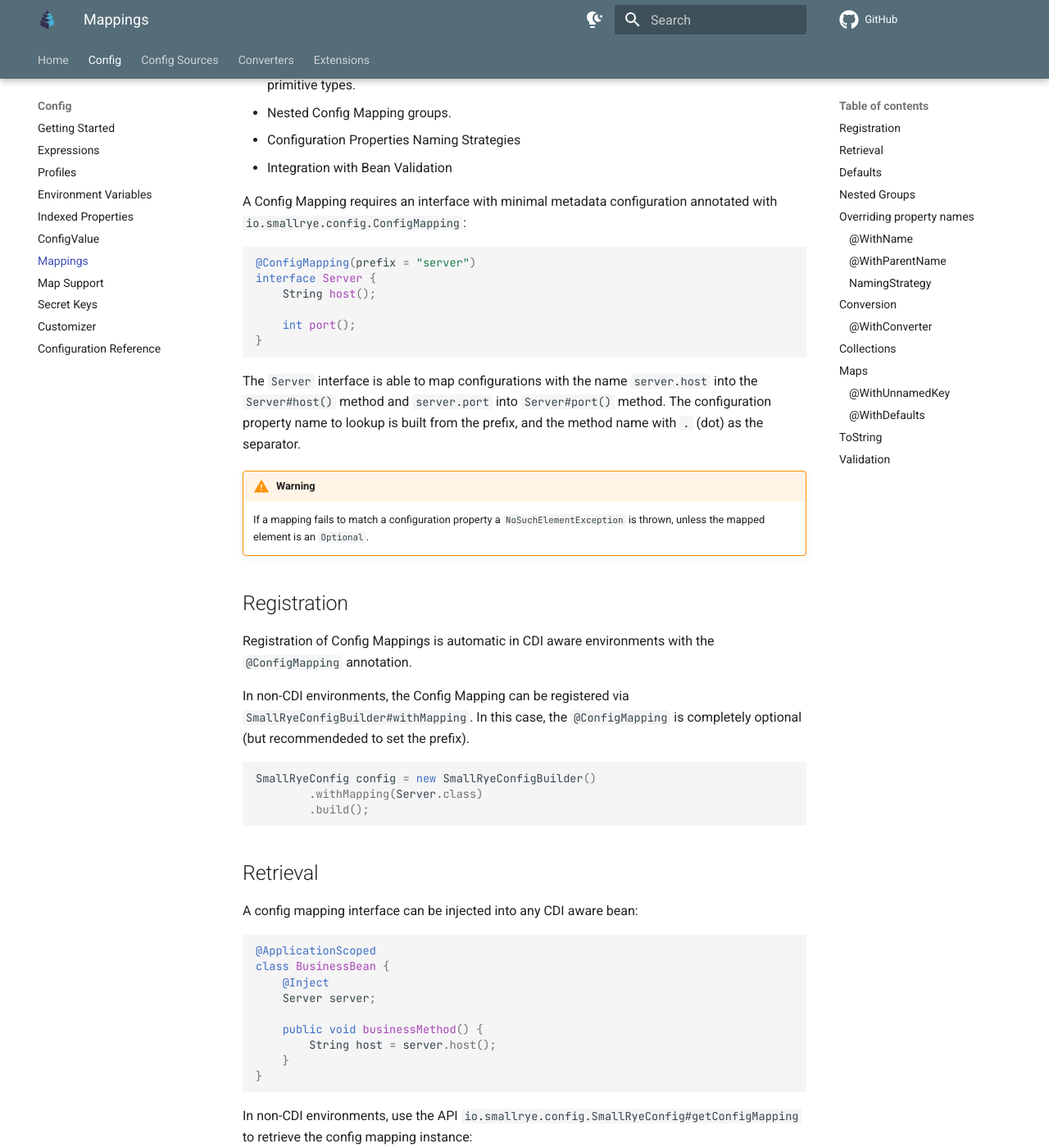
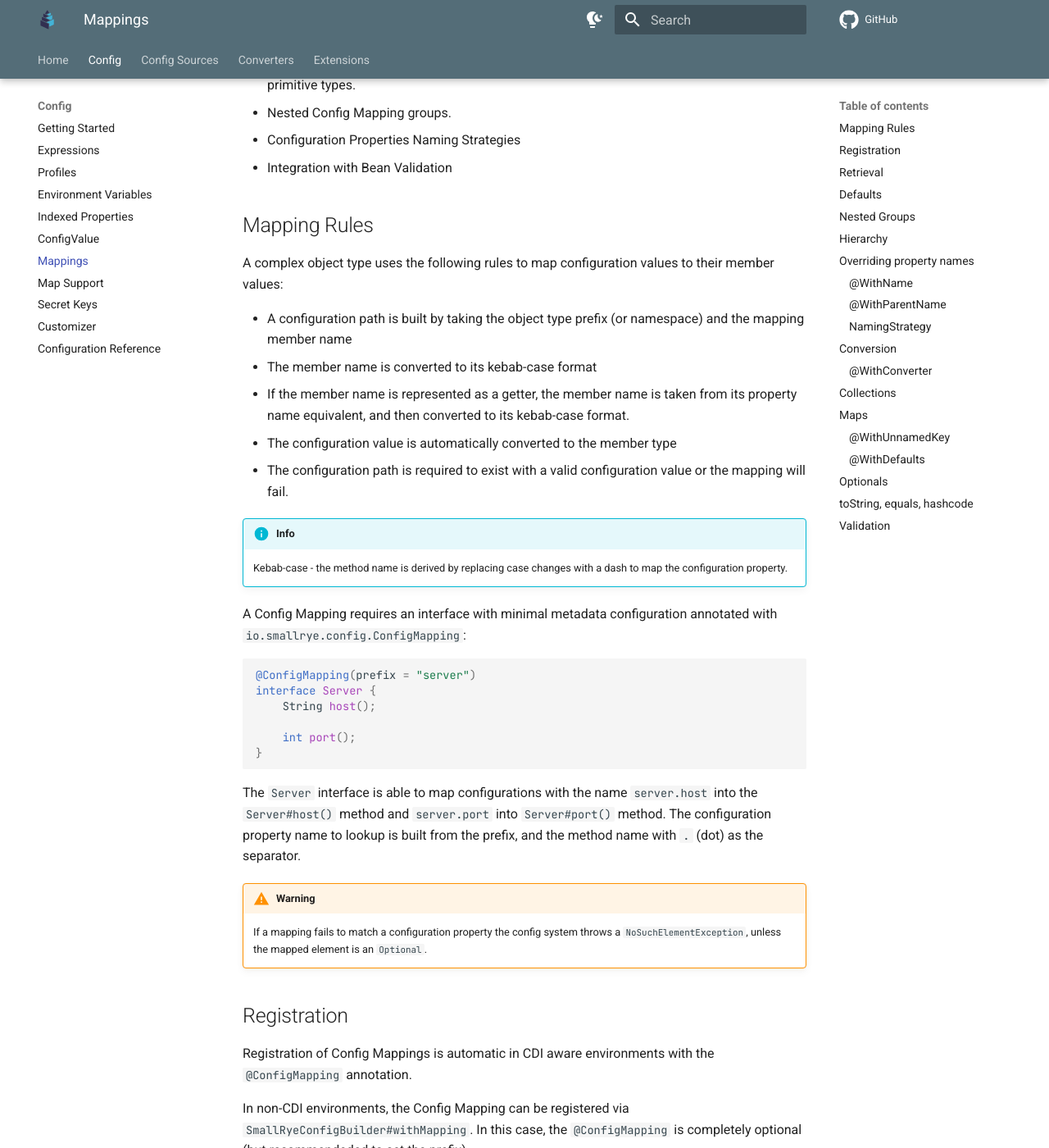
Before and after one commit to smallrye/smallrye-config, an MkDocs documentation site: the page built from documentation/src/main/docs/config/mappings.md, in a window 1280 px wide and 1400 px high, scrolled down 255 px. Shown: the whole window at 82% size. Built offline with MkDocs 1.6.1 and Material for MkDocs 9.7.7, drawn with Linux system fonts in a browser that asks for light colours; comment, search, counter and statistics services are not loaded; the version menu is left out; some of the changed text lies outside the part shown.

Commit message:
Improve mappings documentation

````diff
--- a/documentation/src/main/docs/config/mappings.md
+++ b/documentation/src/main/docs/config/mappings.md
@@ -7,6 +7,21 @@ share the same prefix (or namespace). It supports the following set of features:
 - Nested Config Mapping groups.
 - Configuration Properties Naming Strategies
 - Integration with Bean Validation
+
+## Mapping Rules
+
+A complex object type uses the following rules to map configuration values to their member values:
+
+- A configuration path is built by taking the object type prefix (or namespace) and the mapping member name
+- The member name is converted to its kebab-case format
+- If the member name is represented as a getter, the member name is taken from its property name equivalent, and then
+  converted to its kebab-case format.
+- The configuration value is automatically converted to the member type
+- The configuration path is required to exist with a valid configuration value or the mapping will fail.
+
+!!! info
+
+    Kebab-case - the method name is derived by replacing case changes with a dash to map the configuration property.
 
 A Config Mapping requires an interface with minimal metadata configuration annotated with
 `io.smallrye.config.ConfigMapping`:
@@ -26,8 +41,8 @@ method name with `.` (dot) as the separator.
 
 !!! warning
 
-    If a mapping fails to match a configuration property a `NoSuchElementException` is thrown, unless the mapped
-    element is an `Optional`.
+    If a mapping fails to match a configuration property the config system throws a `NoSuchElementException`, unless
+    the mapped element is an `Optional`.
 
 ## Registration
 
@@ -68,12 +83,13 @@ Server server = config.getConfigMapping(Server.class);
 
 !!! info
 
-    Config Mapping instances are cached. They are populated when the `Config` instance is initialized and their values
-    are not updated on Config Source changes.
+    Config Mapping instances are cached. They are populated when the `SmallRyeConfig` instance is initialized and
+    their values are not updated on `ConfigSource` changes.
 
 For a Config Mapping to be valid, it needs to match every configuration property name contained in the `Config` under
 the specified prefix set in `@ConfigMapping`. This prevents unknown configuration properties in the `Config`. This
-behaviour can be disabled with the configuration `smallrye.config.mapping.validate-unknown=false`.
+behaviour can be disabled with the configuration `smallrye.config.mapping.validate-unknown=false`, or by ignoring
+specified paths with `io.smallrye.config.SmallRyeConfigBuilder.withMappingIgnore`.
 
 ## Defaults
 
@@ -96,6 +112,10 @@ return the value `bar`.
 ## Nested Groups
 
 A nested mapping provides a way to map sub-groups of configuration properties.
+
+- A nested type contributes with its name (converted to its kebab-case format)
+- The configuration path is built by taking the root object type prefix (or namespace), the nested type name and the
+member name of the nested type
 
 ```java
 @ConfigMapping(prefix = "server")
@@ -126,6 +146,35 @@ server.log.rotate=false
 
 The method name of a mapping group acts as a sub-prefix in the property name. In this case the matching property to
 `Server.Log#enabled` is `server.log.enabled`.
+
+## Hierarchy
+
+A config mapping can extend another mapping and inherit all its super members:
+
+```java
+public interface Parent {
+    String name();
+}
+
+@ConfigMapping(prefix = "child")
+public interface Child extends Parent {
+
+}
+```
+
+And override members:
+
+```java
+public interface Parent {
+    String name();
+}
+
+@ConfigMapping(prefix = "child")
+public interface Child extends Parent {
+    @WithName("child-name")
+    String name();
+}
+```
 
 ## Overriding property names
 
@@ -328,7 +377,15 @@ A call to `Converters.foo()` results in the value `bar`.
 
 ## Collections
 
-A config mapping is also able to map the collections types `List` and `Set`:
+A config mapping is also able to map the collections types `List` and `Set`.
+
+- A member with a `Collection` type requires the configuration name to be in its indexed format
+- Each configuration name, plus its index maps the configuration value to the corresponding `Collection` element in the
+object type
+- The index must be part of the configuration path, by appending the index between square brackets to the`Collection`
+member
+- The index specified in the configuration name is used to order the element in the `Collection`
+- Missing elements or gaps are removed
 
 ```java
 @ConfigMapping(prefix = "server")
@@ -363,9 +420,18 @@ server.environments[0].apps[1].services=stock,warehouse
 The `List` and `Set` mappings can use [Indexed Properties](indexed-properties.md) to map configuration values in
 mapping groups.
 
+!!! info
+
+    A `List` mapping is backed by an `ArrayList`, and a `Set` mapping is backed by a `HashSet`.
+
 ## Maps
 
-A config mapping is also able to map a `Map`:
+A config mapping is also able to map a `Map`.
+
+- A member with a `Map` type requires an additional configuration name added to the configuration path of the `Map`
+member to act as a map key
+- The additional configuration name maps a Map entry with the configuration name as the `Map` entry key and
+the configuration value as the Map entry value
 
 ```java
 @ConfigMapping(prefix = "server")
@@ -398,6 +464,10 @@ server.aliases.\"io.smallrye\"[0].name=smallrye
 The configuration property name needs to specify an additional segment to act as the map key. The `server.form` matches
 the `Server#form` `Map` and the segments `index`, `login.page` and `error.page` represent the `Map`
 keys.
+
+!!! info
+
+    A `Map` mapping is backed by an `HashMap`.
 
 For collection types, the key requires the indexed format. The configuration name `server.aliases.localhost[0].name`
 maps to the `Map<String, List<Alias>> aliases()` member, where `localhost` is the `Map` key, `[0]` is the index of the
@@ -474,10 +544,15 @@ Map<String, Alias> any = server.aliases.get("any");
 Map<String, Alias> any = server.aliases.get("prod");
 ```
 
-## ToString
+## Optionals
 
-If the config mapping contains a `toString` method declaration, the config mapping instance will include a proper
-implementation of the `toString` method.
+- A mapping can wrap any complex type with an `Optional`
+- `Optional` mappings do not require the configuration path and value to be present
+
+## toString, equals, hashcode
+
+If the config mapping contains method declarations for `toString`, `equals` or `hashcode`, the config mapping instance
+will include a proper implementation of these methods.
 
 !!! caution
 
````
Also changed, not shown: 1 other file.
